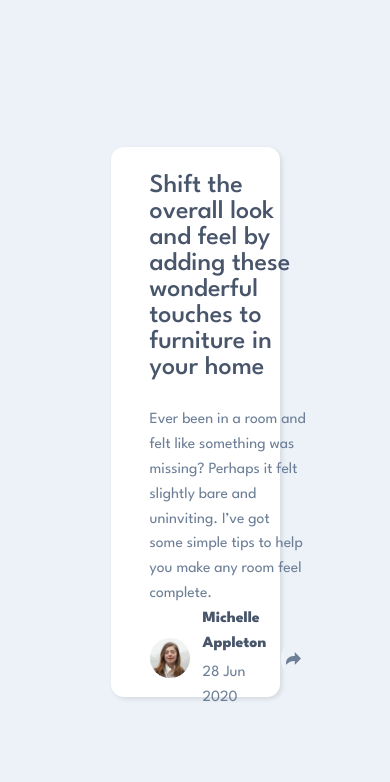
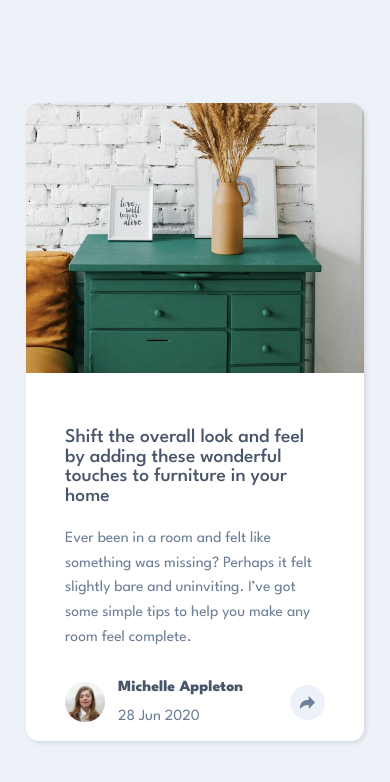
Before and after one commit to Sifanfiseha/article-preview-component-main, a plain HTML site: page index.html in a window 390 px wide. Drawn offline with Linux system fonts and the light colour scheme.

Commit message:
Fixed issues: adjusted breakpoints, improved spacing, and ensured better mobile compatibility.

```diff
--- a/css/media.css
+++ b/css/media.css
@@ -1,4 +1,4 @@
-@media (min-width: 380px) {
+@media (min-width: 1024px) {
   .main-container {
     flex-direction: row;
     width: 50%;
@@ -31,3 +31,8 @@
     display: none;
   }
 }
+@media (max-width: 1100px) and (min-width: 530px) {
+  body {
+    padding: 6rem;
+  }
+}
--- a/css/style.css
+++ b/css/style.css
@@ -27,10 +27,10 @@ main {
   align-items: center;
   justify-content: center;
 }
-h2 {
+h1 {
   color: var(--Very-Dark-Grayish-Blue);
   line-height: 1;
-  font-size: 2rem;
+  font-size: 1.5rem;
   font-weight: 500;
 }
 p {
@@ -50,10 +50,10 @@ p {
   box-shadow: 2px 2px 5px rgba(0, 0, 0, 0.1);
 }
 .text {
-  padding: 2rem 2rem 1rem 2rem;
+  padding: 3rem 3rem 1rem 3rem;
   display: flex;
   flex-direction: column;
-  gap: 2rem;
+  gap: 1.5rem;
 }
 .img-container {
   border-radius: 1rem 1rem 0 0;
@@ -66,12 +66,17 @@ p {
 }
 .drawers-img {
   width: 100%;
+  object-fit: cover;
+  object-position: left;
+}
+button {
+  border: none;
 }
 .profile-container {
   display: flex;
   align-items: center;
   justify-content: space-between;
-  padding: 0 2rem;
+  padding: 0 3rem;
   height: 6rem;
 }
 .profile-picture {
--- a/index.html
+++ b/index.html
@@ -33,10 +33,10 @@
         <!-- info setion -->
         <div class="text-container">
           <div class="text">
-            <h2>
+            <h1>
               Shift the overall look and feel by adding these wonderful touches
               to furniture in your home
-            </h2>
+            </h1>
             <p>
               Ever been in a room and felt like something was missing? Perhaps
               it felt slightly bare and uninviting. I’ve got some simple tips to
@@ -57,9 +57,9 @@
               </div>
             </div>
             <p class="w">1</p>
-            <div class="share-icon" id="share1">
+            <button class="share-icon" id="share1">
               <img src="./images/icon-share.svg" alt="share" />
-            </div>
+            </button>
           </div>
           <!-- share component -->
           <div class="share-component hidden">
@@ -69,9 +69,9 @@
               <img src="./images/icon-pinterest.svg" alt="pinterest" />
               <img src="./images/icon-twitter.svg" alt="twitter" />
             </div>
-            <div class="share-icon" id="share2">
+            <button class="share-icon" id="share2">
               <img src="./images/icon-share.svg" alt="share" />
-            </div>
+            </button>
           </div>
         </div>
       </div>
--- a/js/script.js
+++ b/js/script.js
@@ -3,13 +3,13 @@ const shareCo = document.querySelector(".share-component");
 const profileCo = document.querySelector(".profile-container");
 const share2 = document.querySelector("#share2");
 share1.addEventListener("click", () => {
-  if (window.innerWidth < 380) {
+  if (window.innerWidth < 1025) {
     profileCo.classList.toggle("hidden");
   }
   shareCo.classList.toggle("hidden");
 });
 share2.addEventListener("click", () => {
-  if (window.innerWidth < 380) {
+  if (window.innerWidth < 1025) {
     profileCo.classList.toggle("hidden");
   }
   shareCo.classList.toggle("hidden");
```
